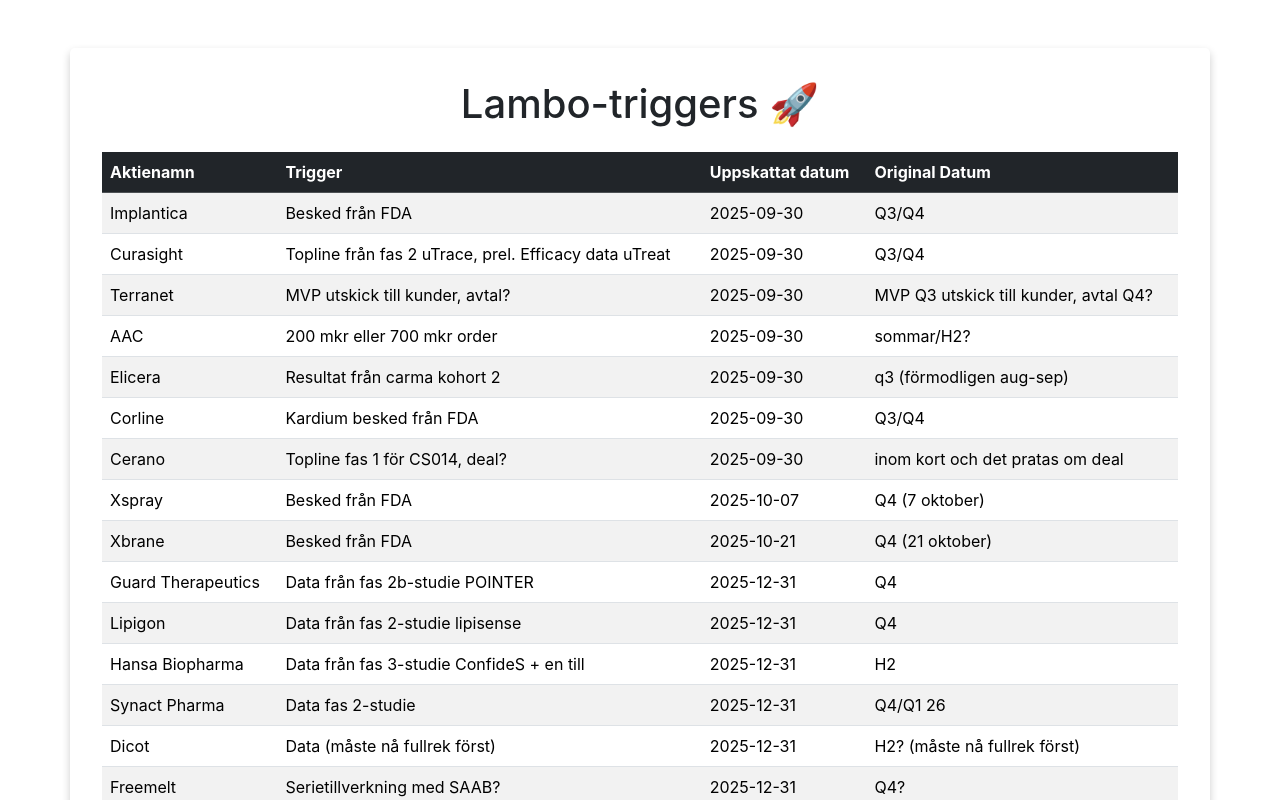
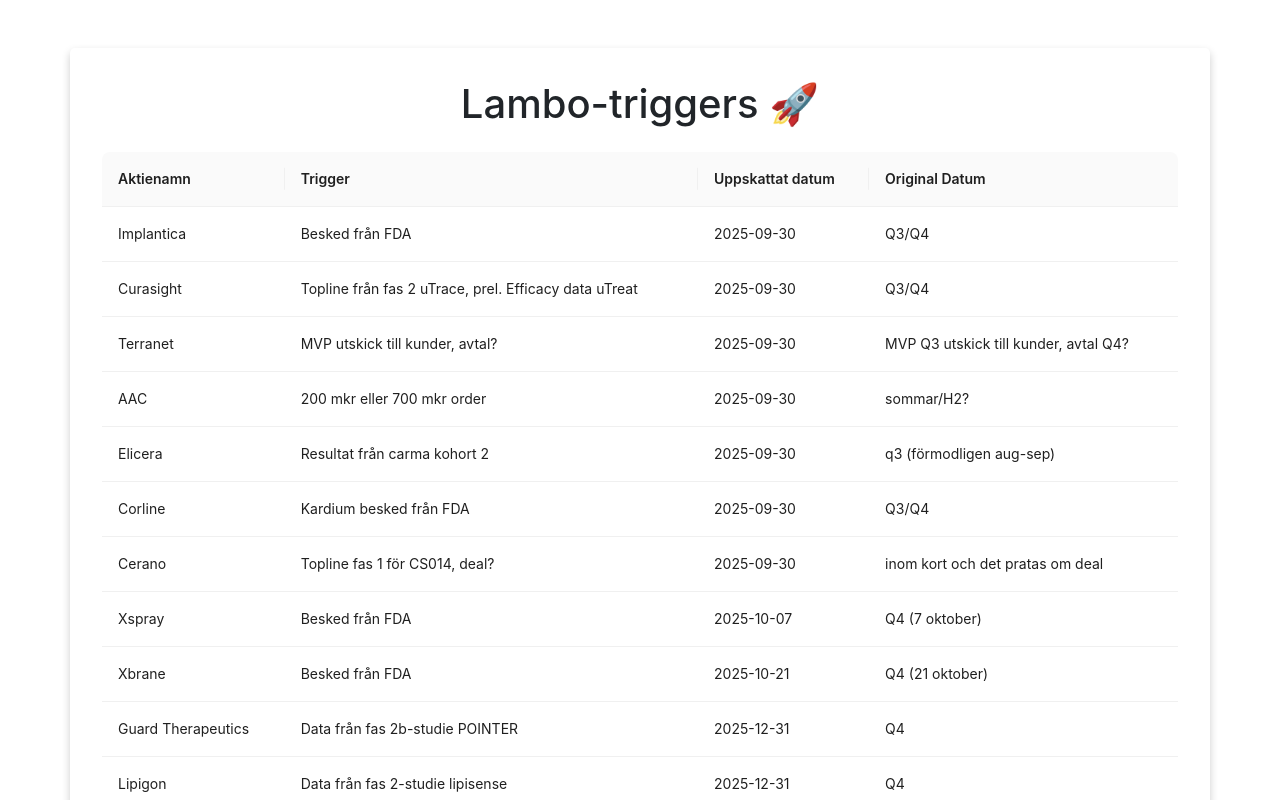
Before and after one commit to psykopotatis/lambo-triggers, a React (Create React App) app: page / in a window 1280 px wide. Shown: the top 800 px of the page. Built offline with nearby package versions, Linux system fonts and the light colour scheme; the HTML template or start-up script is replaced by a standard one.

Commit message:
Add ant design

```diff
--- a/package.json
+++ b/package.json
@@ -3,10 +3,11 @@
   "version": "0.1.0",
   "private": true,
   "dependencies": {
+    "antd": "^5.26.2",
+    "bootstrap": "^5.3.0",
     "react": "^18.2.0",
     "react-dom": "^18.2.0",
-    "react-scripts": "5.0.1",
-    "bootstrap": "^5.3.0"
+    "react-scripts": "5.0.1"
   },
   "scripts": {
     "start": "react-scripts start",
--- a/src/App.js
+++ b/src/App.js
@@ -1,6 +1,8 @@
 import React, { useState, useEffect } from 'react';
+import { Table, ConfigProvider } from 'antd';
 import './App.css';
 import triggerData from './data';
+import 'antd/dist/reset.css'; // Import Ant Design styles
 
 function App() {
   const [data, setData] = useState([]);
@@ -14,30 +16,36 @@
     setData(sortedData);
   }, []);
 
+  const columns = [
+    {
+      title: 'Aktienamn',
+      dataIndex: 'stockName',
+      key: 'stockName',
+    },
+    {
+      title: 'Trigger',
+      dataIndex: 'trigger',
+      key: 'trigger',
+    },
+    {
+      title: 'Uppskattat datum',
+      dataIndex: 'date',
+      key: 'date',
+    },
+    {
+      title: 'Original Datum',
+      dataIndex: 'originalDate',
+      key: 'originalDate',
+    },
+  ];
+
   return (
-    <div className="container mt-5">
-      <h1 className="text-center mb-4">Lambo-triggers 🚀</h1>
-      <table className="table table-striped table-hover">
-        <thead className="table-dark">
-          <tr>
-            <th scope="col">Aktienamn</th>
-            <th scope="col">Trigger</th>
-            <th scope="col">Uppskattat datum</th>
-            <th scope="col">Original Datum</th>
-          </tr>
-        </thead>
-        <tbody>
-          {data.map((item, index) => (
-            <tr key={index}>
-              <td>{item.stockName}</td>
-              <td>{item.trigger}</td>
-              <td>{item.date}</td>
-              <td>{item.originalDate}</td>
-            </tr>
-          ))}
-        </tbody>
-      </table>
-    </div>
+    <ConfigProvider>
+      <div className="container mt-5">
+        <h1 className="text-center mb-4">Lambo-triggers 🚀</h1>
+        <Table dataSource={data} columns={columns} rowKey="stockName" pagination={false} />
+      </div>
+    </ConfigProvider>
   );
 }
 
```
Also changed, not shown: 1 other file (tests, documents, lock files or other folders).
